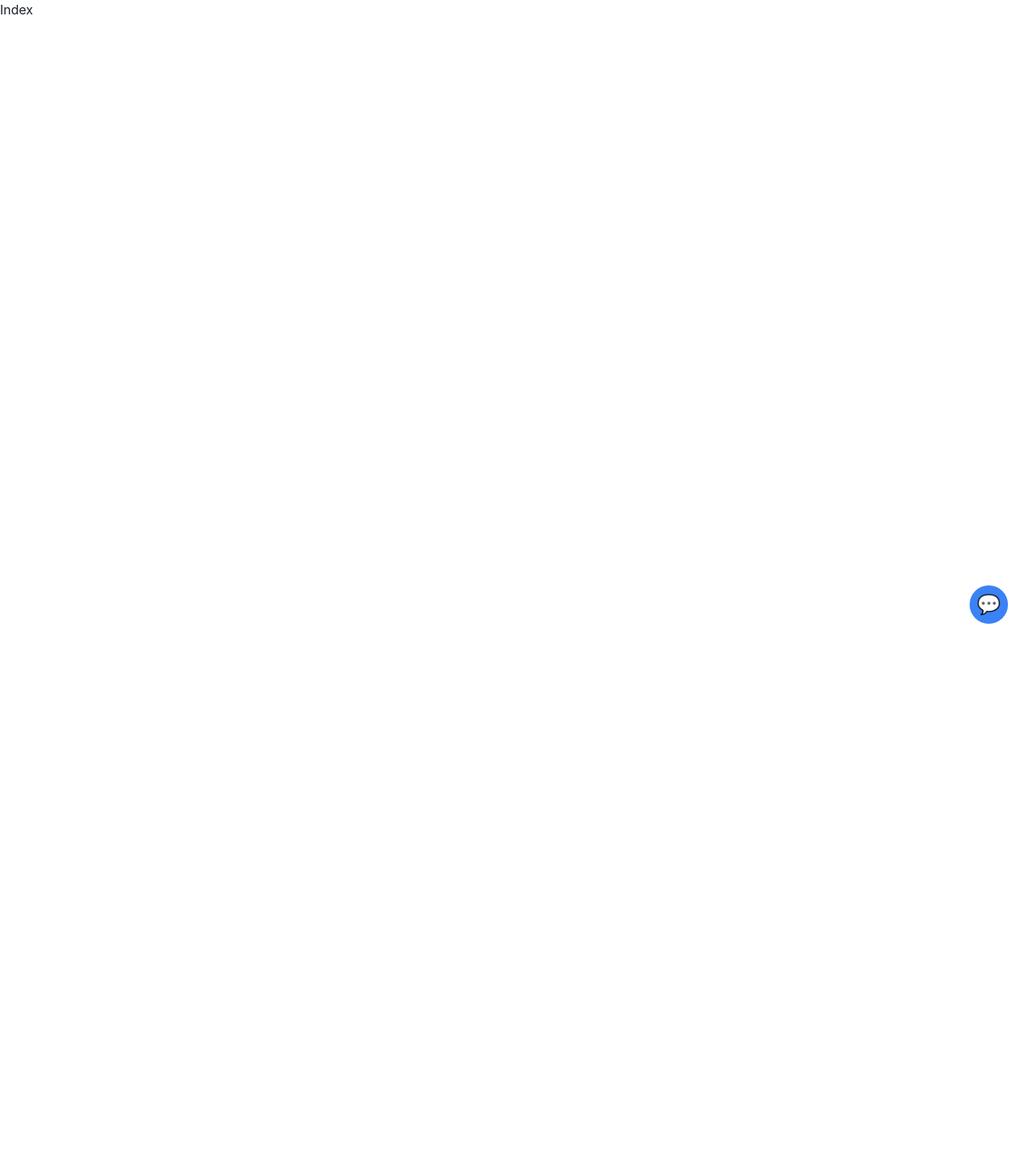
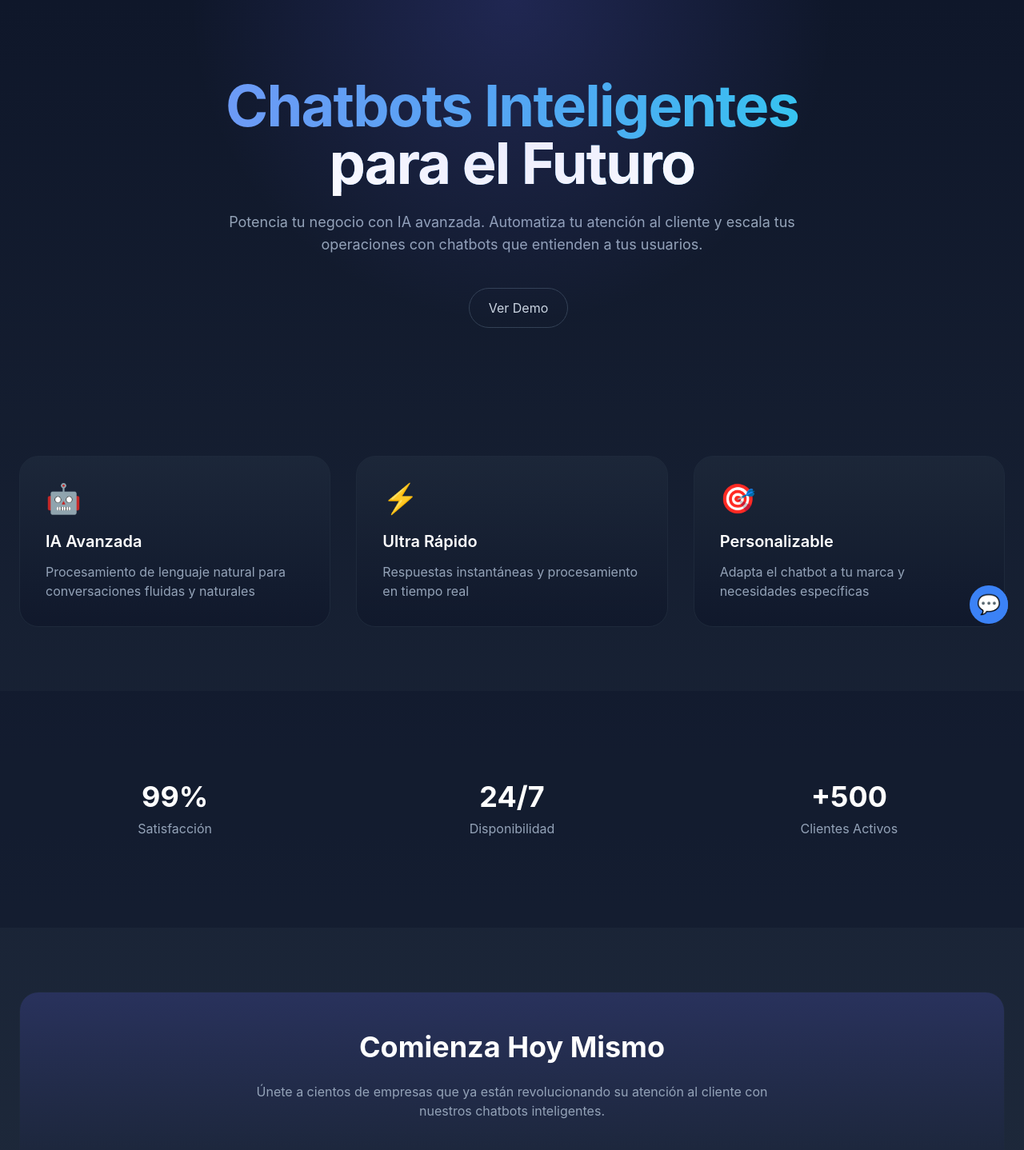
Before and after one commit to pridato/streaming, a React (Create React App) app in the folder front/: page / in a window 1280 px wide. Shown: the top 1438 px of the page at 80% size. Before the commit the page ends 800 px from the top, so only its background shows below. Built offline with nearby package versions, Linux system fonts and the light colour scheme.

Commit message:
creado landing page

```diff
--- /dev/null
+++ b/front/src/components/CTA.js
@@ -0,0 +1,22 @@
+import ChatButton from "./buttons/chatButton";
+
+const CTA = () => {
+  return (
+    <section className="py-20 px-6">
+      <div className="mx-auto max-w-7xl">
+        <div className="relative rounded-3xl bg-gradient-to-b from-indigo-500/20 to-slate-900/20 border border-slate-800 p-12 text-center">
+          <h2 className="text-3xl md:text-4xl font-bold text-white mb-6">
+            Comienza Hoy Mismo
+          </h2>
+          <p className="text-slate-400 mb-8 max-w-2xl mx-auto">
+            Únete a cientos de empresas que ya están revolucionando su atención
+            al cliente con nuestros chatbots inteligentes.
+          </p>
+          <ChatButton />
+        </div>
+      </div>
+    </section>
+  );
+};
+
+export default CTA;
--- /dev/null
+++ b/front/src/components/Features.js
@@ -0,0 +1,42 @@
+const featuresList = [
+  {
+    icon: "🤖",
+    title: "IA Avanzada",
+    description:
+      "Procesamiento de lenguaje natural para conversaciones fluidas y naturales",
+  },
+  {
+    icon: "⚡️",
+    title: "Ultra Rápido",
+    description: "Respuestas instantáneas y procesamiento en tiempo real",
+  },
+  {
+    icon: "🎯",
+    title: "Personalizable",
+    description: "Adapta el chatbot a tu marca y necesidades específicas",
+  },
+];
+
+const FeatureCard = ({ icon, title, description }) => (
+  <div className="group relative rounded-3xl border border-slate-800 bg-gradient-to-b from-slate-800/80 to-slate-900/80 p-8 hover:border-slate-700 transition-colors">
+    <div className="mb-5 text-4xl">{icon}</div>
+    <h3 className="text-xl font-semibold text-white mb-3">{title}</h3>
+    <p className="text-slate-400">{description}</p>
+  </div>
+);
+
+const Features = () => {
+  return (
+    <section className="py-20 px-6">
+      <div className="mx-auto max-w-7xl">
+        <div className="grid grid-cols-1 md:grid-cols-3 gap-8">
+          {featuresList.map((feature, index) => (
+            <FeatureCard key={index} {...feature} />
+          ))}
+        </div>
+      </div>
+    </section>
+  );
+};
+
+export default Features;
--- /dev/null
+++ b/front/src/components/Hero.js
@@ -0,0 +1,35 @@
+import { motion } from "framer-motion";
+import ChatButton from "./buttons/chatButton";
+
+const Hero = () => {
+  return (
+    <section className="relative overflow-hidden px-6 pt-24 pb-20">
+      <div className="absolute inset-0 bg-[radial-gradient(circle_at_top,_var(--tw-gradient-stops))] from-indigo-500/20 via-slate-900/0 to-transparent"></div>
+      <div className="mx-auto max-w-7xl">
+        <div className="text-center">
+          <motion.h1
+            initial={{ opacity: 0, y: 20 }}
+            animate={{ opacity: 1, y: 0 }}
+            className="bg-gradient-to-r from-indigo-400 to-cyan-400 bg-clip-text text-transparent text-5xl md:text-7xl font-bold tracking-tight"
+          >
+            Chatbots Inteligentes
+            <span className="block text-white">para el Futuro</span>
+          </motion.h1>
+          <p className="mt-6 text-lg text-slate-400 max-w-3xl mx-auto">
+            Potencia tu negocio con IA avanzada. Automatiza tu atención al
+            cliente y escala tus operaciones con chatbots que entienden a tus
+            usuarios.
+          </p>
+          <div className="mt-10 flex gap-4 justify-center">
+            <ChatButton />
+            <button className="rounded-full px-6 py-3 border border-slate-700 text-slate-300 hover:border-slate-600 transition-colors">
+              Ver Demo
+            </button>
+          </div>
+        </div>
+      </div>
+    </section>
+  );
+};
+
+export default Hero;
--- /dev/null
+++ b/front/src/components/Stats.js
@@ -0,0 +1,28 @@
+const statsList = [
+  { number: "99%", label: "Satisfacción" },
+  { number: "24/7", label: "Disponibilidad" },
+  { number: "+500", label: "Clientes Activos" },
+];
+
+const StatCard = ({ number, label }) => (
+  <div className="p-8">
+    <div className="text-4xl font-bold text-white mb-2">{number}</div>
+    <div className="text-slate-400">{label}</div>
+  </div>
+);
+
+const Stats = () => {
+  return (
+    <section className="py-20 px-6 bg-slate-900/50">
+      <div className="mx-auto max-w-7xl">
+        <div className="grid grid-cols-1 md:grid-cols-3 gap-8 text-center">
+          {statsList.map((stat, index) => (
+            <StatCard key={index} {...stat} />
+          ))}
+        </div>
+      </div>
+    </section>
+  );
+};
+
+export default Stats;
--- a/front/src/pages/index/index.js
+++ b/front/src/pages/index/index.js
@@ -1,10 +1,15 @@
-import ChatButton from "../../components/buttons/chatButton";
+import Hero from "../../components/Hero";
+import Features from "../../components/Features";
+import Stats from "../../components/Stats";
+import CTA from "../../components/CTA";
 
 const Index = () => {
   return (
-    <div>
-      <h1>Index</h1>
-      <ChatButton />
+    <div className="min-h-screen bg-gradient-to-b from-slate-900 to-slate-800">
+      <Hero />
+      <Features />
+      <Stats />
+      <CTA />
     </div>
   );
 };
```
